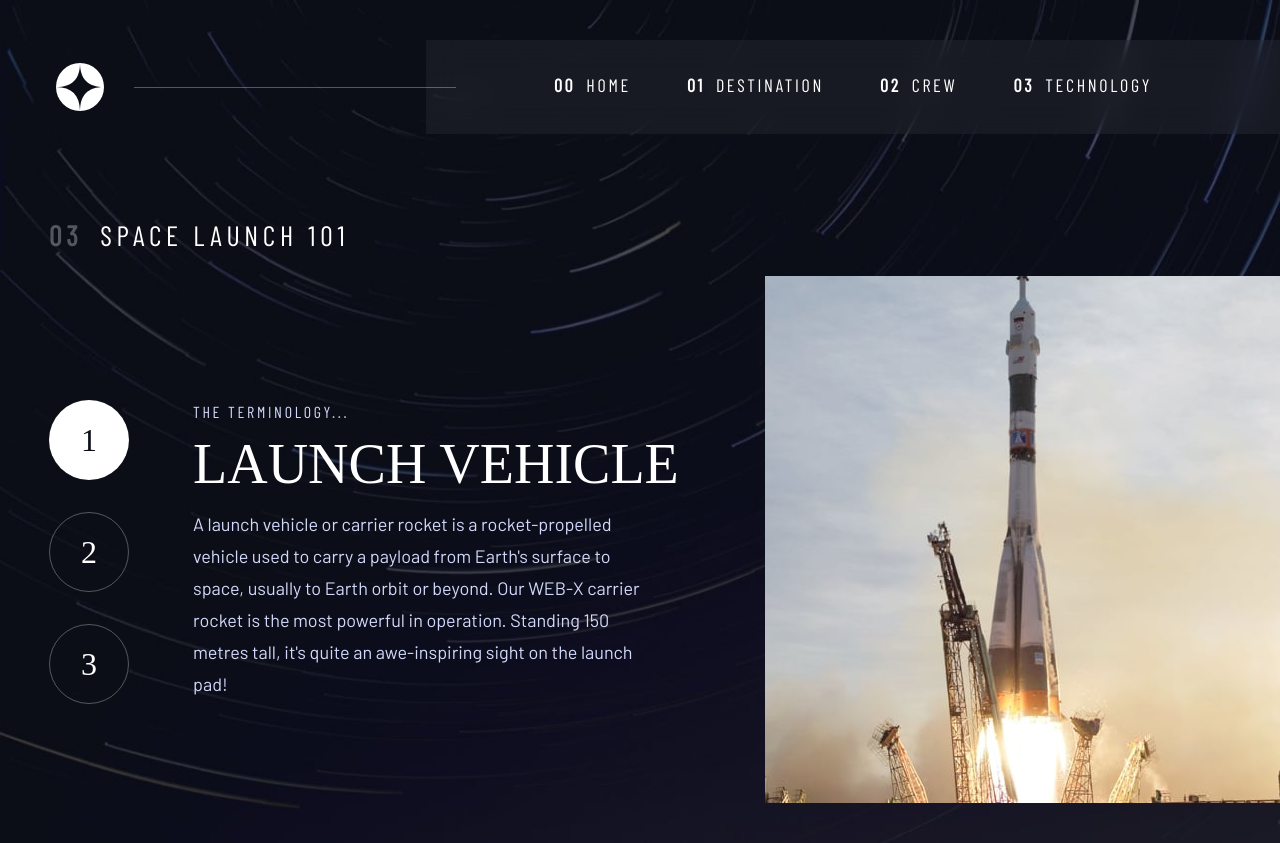
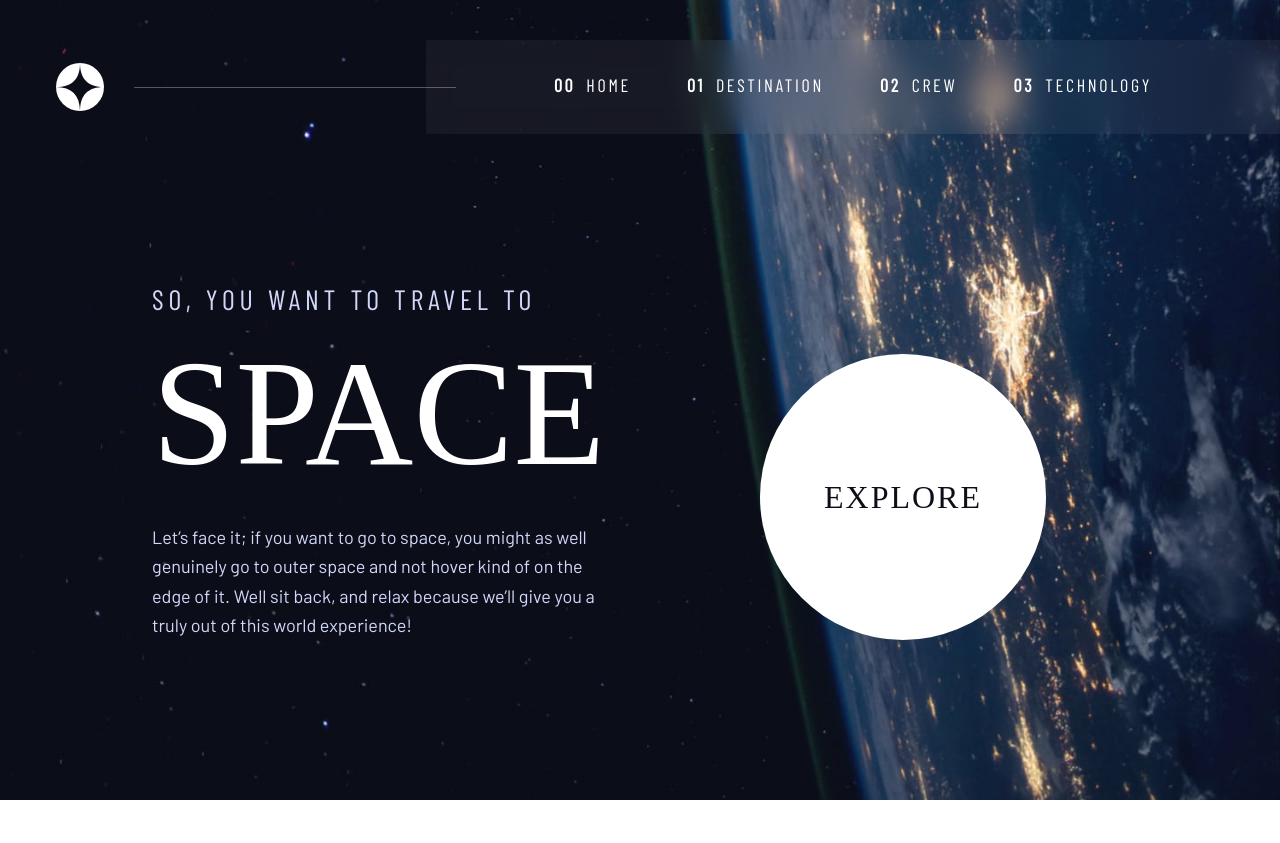
Before and after one commit to wojciechgrochecki/space-tourism, a React (Vite) app: page / in a window 1280 px wide. After the commit the page ends 800 px from the top, so only its background shows below. Built offline with nearby package versions, Linux system fonts and the light colour scheme; a web font is replaced by a local one.

Commit message:
navigation: create paths to pages with createBrowserRouter

```diff
--- a/src/App.tsx
+++ b/src/App.tsx
@@ -3,16 +3,29 @@ import CrewPage from "./components/CrewPage";
 import DestinationPage from "./components/DestinationPage";
 import HomePage from "./components/HomePage";
 import TechnologyPage from "./components/TechnologyPage";
+import { createBrowserRouter, RouterProvider } from "react-router-dom";
+
+const router = createBrowserRouter([
+  {
+    path: "/",
+    element: <HomePage />,
+  },
+  {
+    path: "/crew",
+    element: <CrewPage />,
+  },
+  {
+    path: "/destination",
+    element: <DestinationPage />,
+  },
+  {
+    path: "/technology",
+    element: <TechnologyPage />,
+  },
+]);
 
 function App() {
-  return (
-    <div>
-      {/* <HomePage />
-      <DestinationPage />
-      <CrewPage /> */}
-      <TechnologyPage />
-    </div>
-  );
+  return <RouterProvider router={router} />;
 }
 
 export default App;
```
